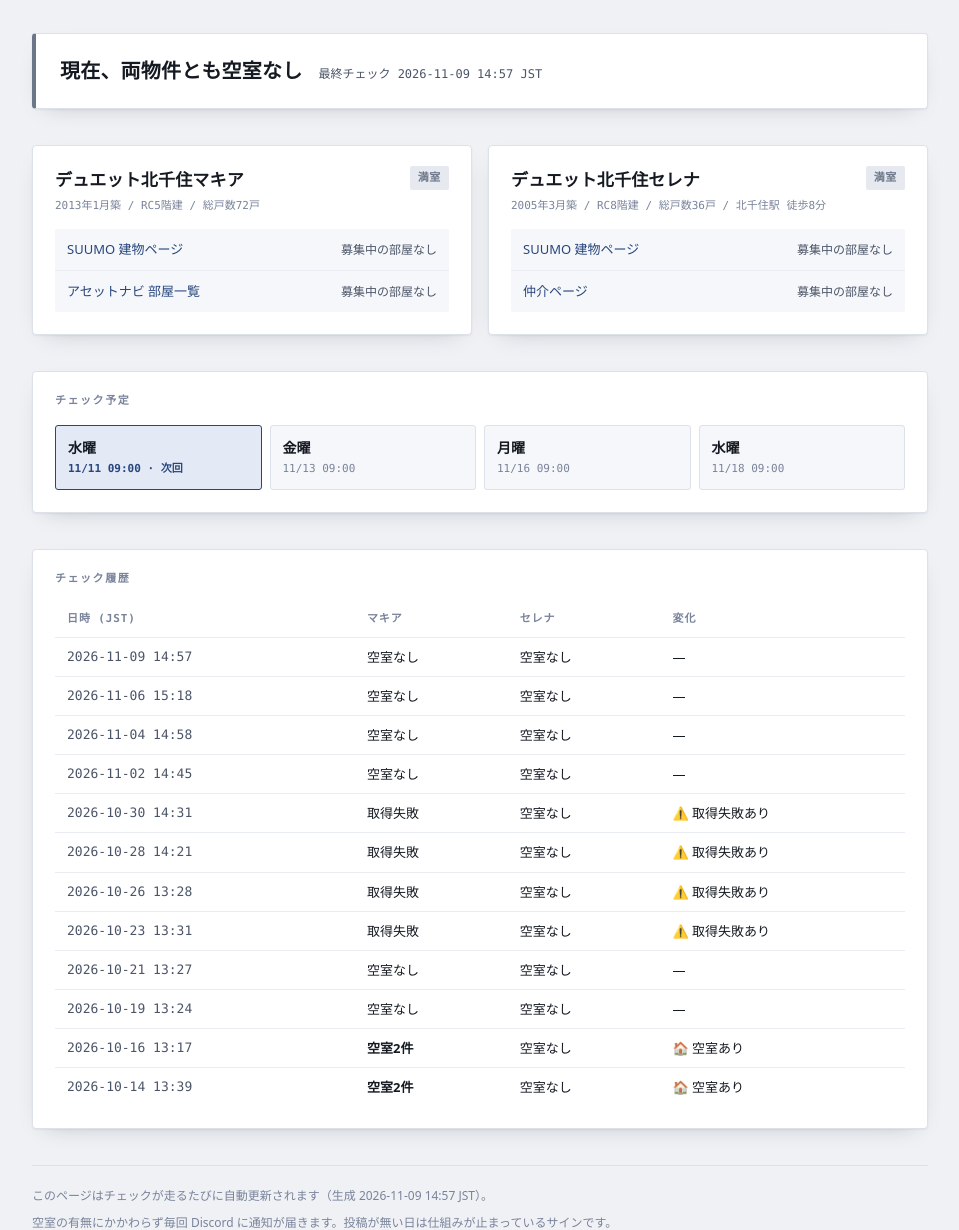
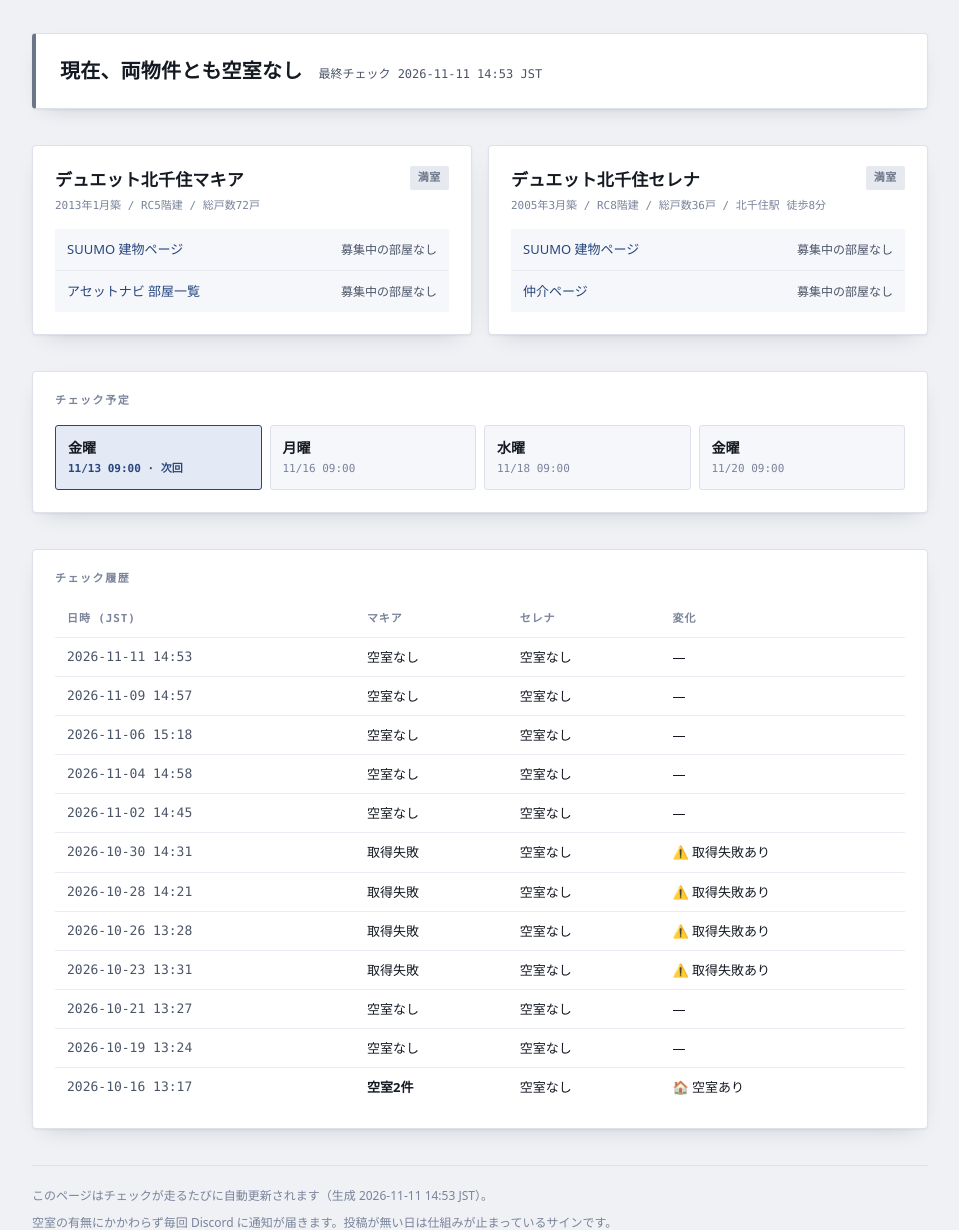
Before and after one commit to yasuuu-af/bukkenCheek, a plain HTML site: page docs/index.html in a window 1280 px wide. Shown: the part 153-1383 px from the top of the page, without its empty margins (160-1119 px from the left). Drawn offline with Linux system fonts and the light colour scheme.

Commit message:
chore: 空室チェック 2026-11-11

```diff
--- a/docs/index.html
+++ b/docs/index.html
@@ -90,7 +90,7 @@ footer p{margin:0 0 .375rem}
 
   <section class="verdict" data-state="full">
     <p class="verdict-line">現在、両物件とも空室なし</p>
-    <p class="verdict-meta">最終チェック 2026-11-09 14:57 JST</p>
+    <p class="verdict-meta">最終チェック 2026-11-11 14:53 JST</p>
   </section>
 
   <section class="grid">
@@ -122,7 +122,7 @@ footer p{margin:0 0 .375rem}
 
   <section class="panel">
     <h2>チェック予定</h2>
-    <div class="rail"><div class='slot' data-next='true'><div class='slot-day'>水曜</div><div class='slot-when'>11/11 09:00 · 次回</div></div><div class='slot' data-next='false'><div class='slot-day'>金曜</div><div class='slot-when'>11/13 09:00</div></div><div class='slot' data-next='false'><div class='slot-day'>月曜</div><div class='slot-when'>11/16 09:00</div></div><div class='slot' data-next='false'><div class='slot-day'>水曜</div><div class='slot-when'>11/18 09:00</div></div></div>
+    <div class="rail"><div class='slot' data-next='true'><div class='slot-day'>金曜</div><div class='slot-when'>11/13 09:00 · 次回</div></div><div class='slot' data-next='false'><div class='slot-day'>月曜</div><div class='slot-when'>11/16 09:00</div></div><div class='slot' data-next='false'><div class='slot-day'>水曜</div><div class='slot-when'>11/18 09:00</div></div><div class='slot' data-next='false'><div class='slot-day'>金曜</div><div class='slot-when'>11/20 09:00</div></div></div>
   </section>
 
   <section class="panel">
@@ -130,13 +130,13 @@ footer p{margin:0 0 .375rem}
     <div class="scroll">
       <table>
         <thead><tr><th>日時 (JST)</th><th>マキア</th><th>セレナ</th><th>変化</th></tr></thead>
-        <tbody><tr><td>2026-11-09 14:57</td><td>空室なし</td><td>空室なし</td><td>—</td></tr><tr><td>2026-11-06 15:18</td><td>空室なし</td><td>空室なし</td><td>—</td></tr><tr><td>2026-11-04 14:58</td><td>空室なし</td><td>空室なし</td><td>—</td></tr><tr><td>2026-11-02 14:45</td><td>空室なし</td><td>空室なし</td><td>—</td></tr><tr><td>2026-10-30 14:31</td><td>取得失敗</td><td>空室なし</td><td>⚠️ 取得失敗あり</td></tr><tr><td>2026-10-28 14:21</td><td>取得失敗</td><td>空室なし</td><td>⚠️ 取得失敗あり</td></tr><tr><td>2026-10-26 13:28</td><td>取得失敗</td><td>空室なし</td><td>⚠️ 取得失敗あり</td></tr><tr><td>2026-10-23 13:31</td><td>取得失敗</td><td>空室なし</td><td>⚠️ 取得失敗あり</td></tr><tr><td>2026-10-21 13:27</td><td>空室なし</td><td>空室なし</td><td>—</td></tr><tr><td>2026-10-19 13:24</td><td>空室なし</td><td>空室なし</td><td>—</td></tr><tr><td>2026-10-16 13:17</td><td><strong>空室2件</strong></td><td>空室なし</td><td>🏠 空室あり</td></tr><tr><td>2026-10-14 13:39</td><td><strong>空室2件</strong></td><td>空室なし</td><td>🏠 空室あり</td></tr></tbody>
+        <tbody><tr><td>2026-11-11 14:53</td><td>空室なし</td><td>空室なし</td><td>—</td></tr><tr><td>2026-11-09 14:57</td><td>空室なし</td><td>空室なし</td><td>—</td></tr><tr><td>2026-11-06 15:18</td><td>空室なし</td><td>空室なし</td><td>—</td></tr><tr><td>2026-11-04 14:58</td><td>空室なし</td><td>空室なし</td><td>—</td></tr><tr><td>2026-11-02 14:45</td><td>空室なし</td><td>空室なし</td><td>—</td></tr><tr><td>2026-10-30 14:31</td><td>取得失敗</td><td>空室なし</td><td>⚠️ 取得失敗あり</td></tr><tr><td>2026-10-28 14:21</td><td>取得失敗</td><td>空室なし</td><td>⚠️ 取得失敗あり</td></tr><tr><td>2026-10-26 13:28</td><td>取得失敗</td><td>空室なし</td><td>⚠️ 取得失敗あり</td></tr><tr><td>2026-10-23 13:31</td><td>取得失敗</td><td>空室なし</td><td>⚠️ 取得失敗あり</td></tr><tr><td>2026-10-21 13:27</td><td>空室なし</td><td>空室なし</td><td>—</td></tr><tr><td>2026-10-19 13:24</td><td>空室なし</td><td>空室なし</td><td>—</td></tr><tr><td>2026-10-16 13:17</td><td><strong>空室2件</strong></td><td>空室なし</td><td>🏠 空室あり</td></tr></tbody>
       </table>
     </div>
   </section>
 
   <footer>
-    <p>このページはチェックが走るたびに自動更新されます（生成 2026-11-09 14:57 JST）。</p>
+    <p>このページはチェックが走るたびに自動更新されます（生成 2026-11-11 14:53 JST）。</p>
     <p>空室の有無にかかわらず毎回 Discord に通知が届きます。投稿が無い日は仕組みが止まっているサインです。</p>
     <p><a href="https://github.com/yasuuu-af/bukkenCheek">ソースと履歴（GitHub）</a></p>
   </footer>
--- a/state.json
+++ b/state.json
@@ -1,5 +1,5 @@
 {
-  "last_checked": "2026-11-09T14:57:31.618498+09:00",
+  "last_checked": "2026-11-11T14:53:37.714030+09:00",
   "last_change_detected": "2026-10-16T13:17:16.518366+09:00",
   "buildings": {
     "makia": {
```
Also changed, not shown: 1 other file.
